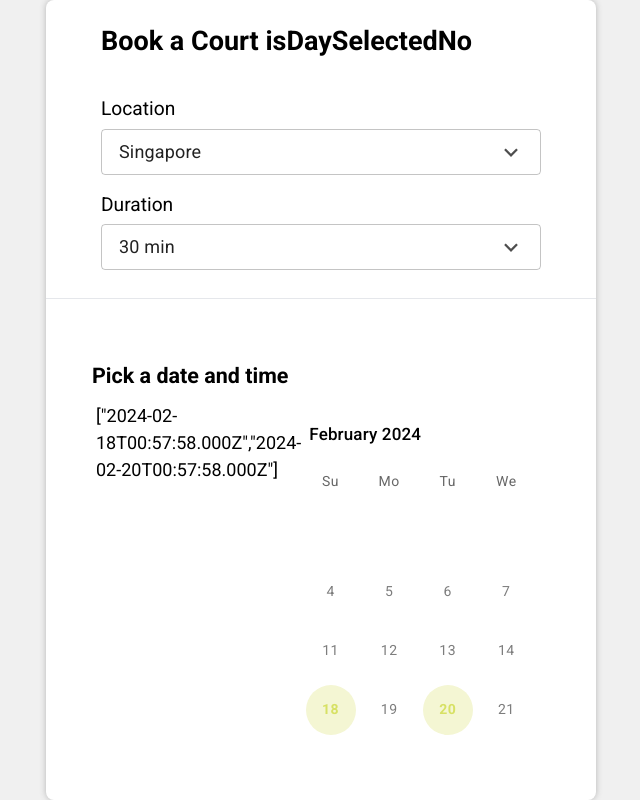
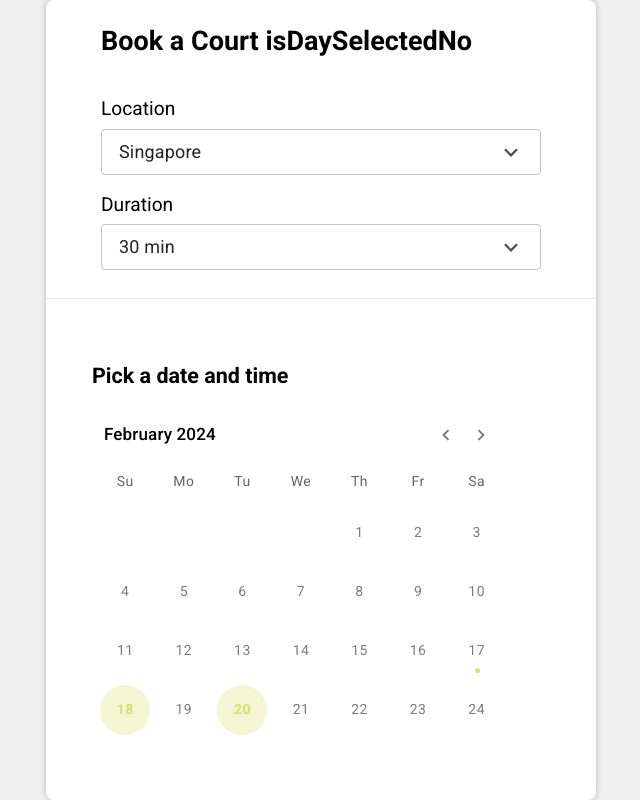
Before and after one commit to hmassareli/minthouse-booking, a Next.js app: page / in a window 1280 px wide. Shown: the whole page, without its empty margins (319-959 px from the left). Built offline with nearby package versions, Linux system fonts and the light colour scheme.

Commit message:
Revert "fix: test"
This reverts commit 6f1552e8e14fdd52cfed3a322a190d91f350ae39.

```diff
--- a/src/app/page.tsx
+++ b/src/app/page.tsx
@@ -100,13 +100,6 @@ export default function Home() {
             }
           >
             {" "}
-            {JSON.stringify(
-              getDatesForThisMonthByDay(
-                Object.getOwnPropertyNames(monthScheduleMock).map((n) =>
-                  parseInt(n)
-                )
-              )
-            )}
             <div className={isDaySelected ? "hide-on-mobile" : ""}>
               <BasicDateCalendar
                 onChange={handleChangeCalendar}
```
